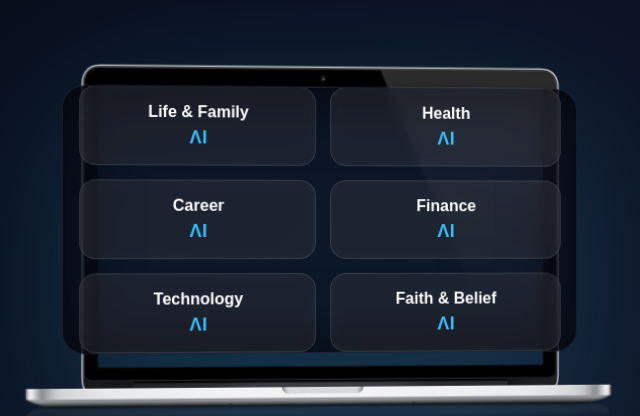
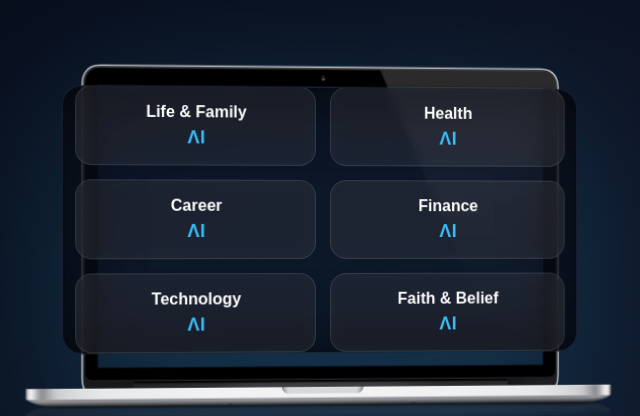
Before and after one commit to busraargoz-ui/aistore-investor-ready, a website: page index.html in a window 1280 px wide. Shown: the part 164-580 px from the top of the page, 598-1238 px from the left. Drawn offline with Linux system fonts and the light colour scheme.

Commit message:
Update styles.css

```diff
--- a/styles.css
+++ b/styles.css
@@ -155,16 +155,16 @@ a{color:inherit;text-decoration:none}
 
 .laptopScreen{
   position:absolute;
-  left: 7.8%;
-  right: 7.8%;
-  top: 10.8%;
-  bottom: 19.2%;
-  border-radius: 22px;
+  left: 8.6%;
+  right: 8.6%;
+  top: 11.6%;
+  bottom: 21.0%;
+  border-radius: 20px;
   overflow:hidden;
   background: rgba(10,14,28,.72);
   border: 1px solid rgba(255,255,255,.06);
   box-shadow: inset 0 0 70px rgba(0,0,0,.65);
-  padding:16px;
+  padding: 12px;
 }
 
 /* inside-laptop grid */
```
